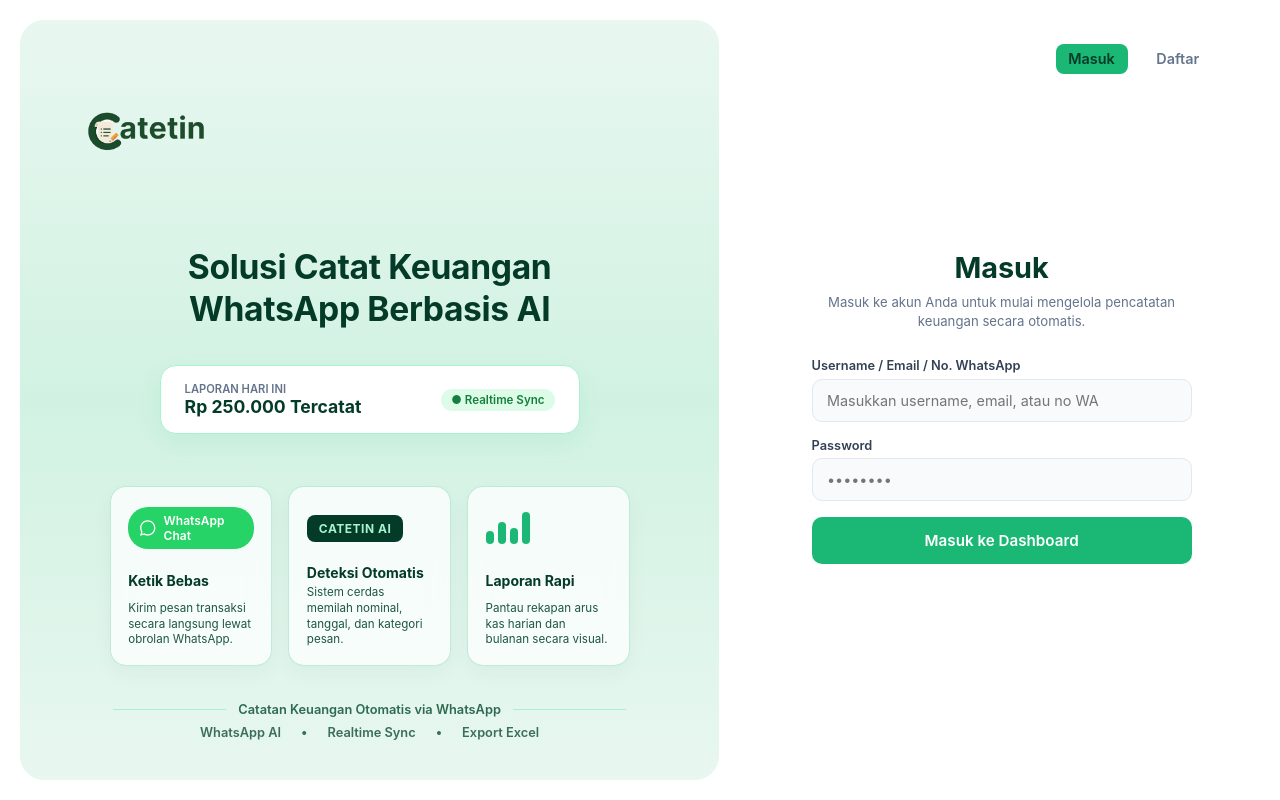
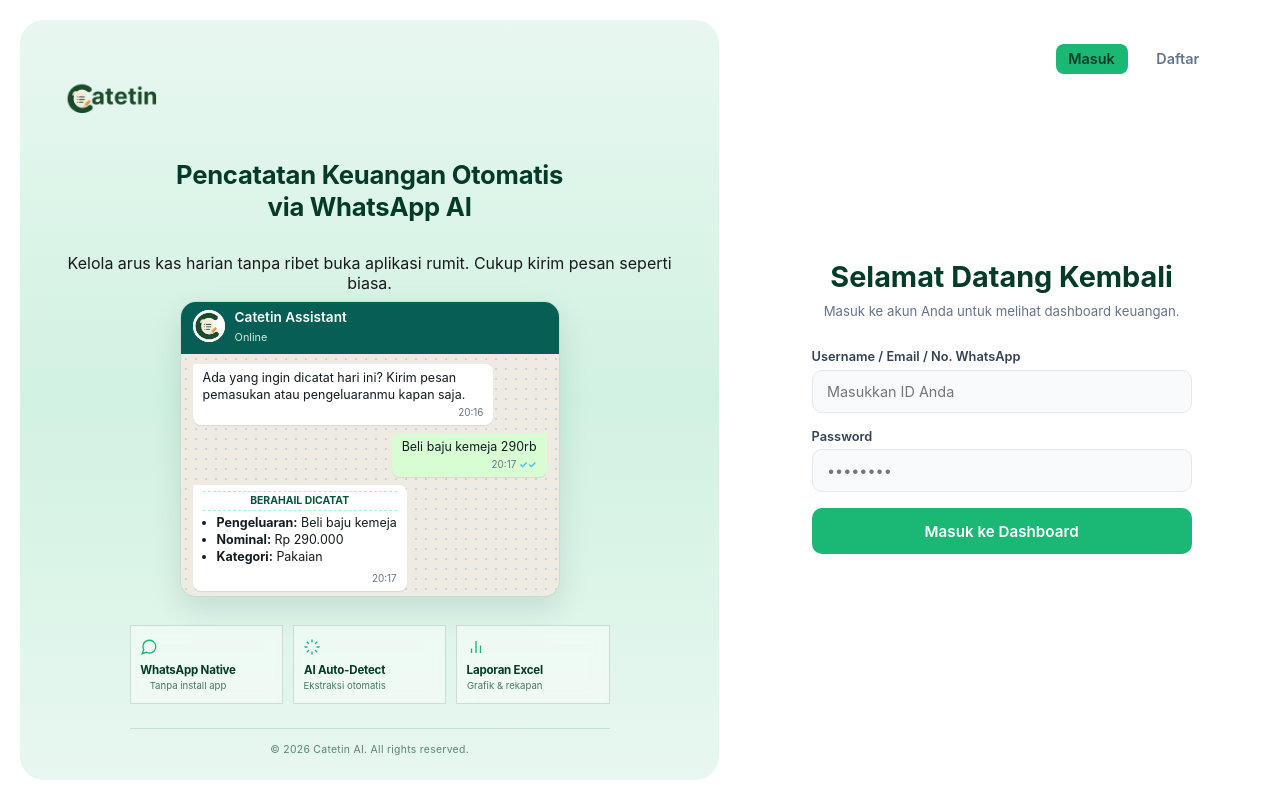
Before and after one commit to MagyenaTwo/catetin, a Python web app: template app/templates/index.html in a window 1280 px wide. Run offline with Jinja, Linux system fonts and the light colour scheme; the template is opened without the code that fills it, so the values that code supplies are empty.

Commit message:
update login

```diff
--- a/app/static/css/style.css
+++ b/app/static/css/style.css
@@ -28,16 +28,20 @@ html, body {
     gap: 1.5rem;
 }
 
+/* ==========================================================================
+   HERO CARD CONTAINER
+   ========================================================================== */
 .hero-card {
     background: linear-gradient(180deg, #e8f7f0 0%, #d1f2e2 50%, #e8f7f0 100%);
     border-radius: 24px;
-    padding: 2.5rem 3rem;
+    padding: 1.5rem 2rem;
     display: flex;
     flex-direction: column;
     justify-content: space-between;
     align-items: center;
     text-align: center;
     position: relative;
+    overflow: hidden;
 }
 
 .hero-header {
@@ -47,177 +51,267 @@ html, body {
 }
 
 .logo-img {
-    height: 150px;
+    height: 115px; /* Diperkecil agar proporsional */
     width: auto;
     object-fit: contain;
 }
 
 .hero-title h1 {
-    font-size: 2.1rem;
+    font-size: 1.6rem;
     font-weight: 700;
     color: #033a28;
+    margin-bottom:30px;
     line-height: 1.25;
     letter-spacing: -0.01em;
 }
 
-.feature-cards {
-    display: flex;
-    gap: 1rem;
+/* ==========================================================================
+   WHATSAPP CHAT PREVIEW (COMPACT & PROPORTIONAL)
+   ========================================================================== */
+.chat-preview-card {
+    position: relative;
     width: 100%;
-    max-width: 520px;
-    margin-top: 1rem;
+    max-width: 380px; /* Membatasi lebar agar tidak meluap */
+    background: #efeae2;
+    border-radius: 16px;
+    box-shadow: 0 12px 30px rgba(3, 58, 40, 0.12);
+    border: 1px solid rgba(27, 183, 116, 0.2);
+    overflow: hidden;
+    margin: 0.5rem 0;
 }
 
-.feature-item {
-    flex: 1;
-    background: rgba(255, 255, 255, 0.75);
-    backdrop-filter: blur(10px);
-    border: 1px solid rgba(27, 183, 116, 0.25);
-    border-radius: 16px;
-    padding: 1.1rem;
-    text-align: left;
-    box-shadow: 0 8px 20px rgba(3, 58, 40, 0.04);
+.wa-mockup {
     display: flex;
     flex-direction: column;
-    justify-content: space-between;
+    text-align: left;
 }
 
-.card-graphic {
-    height: 48px;
-    margin-bottom: 0.75rem;
+.wa-header {
+    background: #075e54;
+    color: #ffffff;
+    padding: 8px 12px;
     display: flex;
     align-items: center;
 }
 
-.wa-badge {
+.wa-user-info {
     display: flex;
     align-items: center;
-    gap: 8px;
-    background: #25d366;
-    color: white;
-    padding: 6px 12px;
-    border-radius: 20px;
-    font-size: 0.75rem;
-    font-weight: 600;
+    gap: 10px;
 }
 
-.wa-icon {
+.wa-avatar img {
+    width: 32px;
+    height: 32px;
+    border-radius: 50%;
+    background: #fff;
+    object-fit: cover;
+}
+
+.wa-name {
+    font-weight: 600;
+    font-size: 0.85rem;
+    display: block;
+    line-height: 1.1;
+}
+
+.wa-status {
+    font-size: 0.68rem;
+    opacity: 0.85;
+}
+
+.wa-body {
+    padding: 10px 12px;
+    display: flex;
+    flex-direction: column;
+    gap: 8px;
+    background-color: #efeae2;
+    background-image: radial-gradient(#cbd5e1 0.75px, transparent 0.75px);
+    background-size: 10px 10px;
+}
+
+/* Chat Bubbles */
+.chat-bubble {
+    max-width: 85%;
+    padding: 6px 10px;
+    border-radius: 8px;
+    font-size: 0.78rem;
+    line-height: 1.35;
+    position: relative;
+    color: #111b21;
+    box-shadow: 0 1px 1px rgba(0,0,0,0.08);
+}
+
+.chat-bubble.in {
+    background: #ffffff;
+    align-self: flex-start;
+    border-top-left-radius: 2px;
+}
+
+.chat-bubble.out {
+    background: #d9fdd3;
+    align-self: flex-end;
+    border-top-right-radius: 2px;
+}
+
+.chat-bubble p {
+    margin: 0;
+}
+
+.chat-time {
+    font-size: 0.62rem;
+    color: #667781;
+    float: right;
+    margin-top: 2px;
+    margin-left: 6px;
+}
+
+.ticks {
+    color: #53bdeb;
+    font-weight: bold;
+}
+
+.ai-banner {
+    font-weight: 700;
+    font-size: 0.65rem;
+    text-align: center;
+    border-top: 1px dashed #a7f3d0;
+    border-bottom: 1px dashed #a7f3d0;
+    padding: 2px 0;
+    margin-bottom: 4px;
+    color: #05543a;
+}
+
+.chat-list {
+    margin: 4px 0;
+    padding-left: 14px;
+    list-style-type: disc;
+}
+
+.sub-text {
+    margin-top: 4px;
+    font-size: 0.72rem;
+    color: #374151;
+}
+
+.chat-preview-card .status-pill {
+    position: absolute;
+    top: 8px;
+    right: 8px;
+    background: rgba(255, 255, 255, 0.95);
+    padding: 3px 8px;
+    border-radius: 12px;
+    font-size: 0.65rem;
+    font-weight: 700;
+    color: #10b981;
+    box-shadow: 0 2px 5px rgba(0,0,0,0.08);
+    z-index: 2;
+}
+
+
+/* ==========================================================================
+   FEATURE CARDS & FOOTER
+   ========================================================================== */
+/* ==========================================================================
+   FEATURE CARDS - Bento Modern (Siku & Minimalis)
+   ========================================================================== */
+.feature-cards {
+    display: grid;
+    grid-template-columns: repeat(3, 1fr);
+    gap: 0.6rem;
+    width: 100%;
+    max-width: 480px;
+    margin-top: 1.25rem;
+}
+
+.feature-item {
+    background: rgba(255, 255, 255, 0.45);
+    backdrop-filter: blur(8px);
+    border: 1px solid rgba(3, 58, 40, 0.15);
+    border-radius: 0 !important; /* Murni siku */
+    padding: 0.75rem 0.6rem;
+    display: flex;
+    flex-direction: column;
+    align-items: flex-start;
+    gap: 0.5rem;
+    transition: all 0.2s ease;
+}
+
+.feature-item:hover {
+    background: rgba(255, 255, 255, 0.85);
+    border-color: #033a28;
+}
+
+/* Ikon Minimalis */
+.feature-icon {
     width: 18px;
     height: 18px;
-    fill: currentColor;
+    color: #1bb774;
 }
 
-.ai-badge {
-    background: #033a28;
-    color: #a7f3d0;
-    padding: 6px 12px;
-    border-radius: 8px;
-    font-size: 0.75rem;
-    font-weight: 700;
-    letter-spacing: 0.5px;
-}
-
-.mini-chart {
+.feature-text {
     display: flex;
-    align-items: flex-end;
-    gap: 4px;
-    height: 32px;
-}
-
-.chart-bar {
-    width: 8px;
-    background: #1bb774;
-    border-radius: 4px;
+    flex-direction: column;
+    gap: 0.15rem;
 }
 
 .feature-item h4 {
-    font-size: 0.875rem;
+    font-size: 0.72rem;
     color: #033a28;
     font-weight: 700;
-    margin-bottom: 0.25rem;
+    margin: 0;
+    line-height: 1.2;
+    letter-spacing: -0.2px;
 }
 
 .feature-item p {
-    font-size: 0.725rem;
+    font-size: 0.6rem;
     color: #1e5643;
-    line-height: 1.35;
+    margin: 0;
+    opacity: 0.8;
+    white-space: nowrap;
 }
 
-.dashboard-preview-card {
-    background: #ffffff;
-    border: 1px solid #a7f3d0;
-    border-radius: 16px;
-    padding: 1rem 1.5rem;
-    width: 100%;
-    max-width: 420px;
-    box-shadow: 0 10px 25px rgba(27, 183, 116, 0.08);
-    display: flex;
-    align-items: center;
-    justify-content: space-between;
+/* Responsif Mobile */
+@media (max-width: 480px) {
+    .feature-cards {
+        gap: 0.4rem;
     }
 
-.preview-info {
-    text-align: left;
+    .feature-item {
+        padding: 0.6rem 0.4rem;
     }
 
-.preview-info span {
-    display: block;
-    font-size: 0.7rem;
-    color: #64748b;
-    text-transform: uppercase;
-    font-weight: 600;
+    .feature-item h4 {
+        font-size: 0.68rem;
     }
 
-.preview-info strong {
-    font-size: 1.1rem;
-    color: #033a28;
+    .feature-item p {
+        font-size: 0.55rem;
+    }
+}
+/* ==========================================================================
+   HERO FOOTER (Ultra Minimalist)
+   ========================================================================== */
+.hero-footer {
+    width: 100%;
+    max-width: 480px;
+    margin-top: 1.5rem;
+    padding-top: 0.85rem;
+    border-top: 1px solid rgba(3, 58, 40, 0.12);
+    text-align: center;
 }
 
-.status-pill {
-    background: #dcfce7;
-    color: #15803d;
-    font-size: 0.725rem;
-    font-weight: 600;
-    padding: 4px 10px;
-    border-radius: 12px;
+.hero-footer p {
+    font-size: 0.65rem;
+    color: #1e5643;
+    opacity: 0.7;
+    margin: 0;
+    letter-spacing: 0.3px;
 }
-
-.hero-footer {
-    width: 100%;
-    display: flex;
-    flex-direction: column;
-    align-items: center;
-}
-
-.divider-text {
-    display: flex;
-    align-items: center;
-    width: 85%;
-    color: #2d6a4f;
-    font-size: 0.8rem;
-    font-weight: 600;
-    margin-bottom: 0.5rem;
-}
-
-.divider-text::before, .divider-text::after {
-    content: '';
-    flex: 1;
-    border-bottom: 1px solid #a7f3d0;
-}
-
-.divider-text span {
-    padding: 0 0.75rem;
-}
-
-.family-logos {
-    display: flex;
-    gap: 1.25rem;
-    font-size: 0.8rem;
-    font-weight: 600;
-    color: #1e5643;
-    opacity: 0.85;
-}
-
+/* ==========================================================================
+   AUTH FORM CONTAINER
+   ========================================================================== */
 .auth-container {
     display: flex;
     flex-direction: column;
--- a/app/templates/index.html
+++ b/app/templates/index.html
@@ -11,14 +11,13 @@
     <meta property="og:title" content="Catetin - Solusi Catat Keuangan AI">
     <meta property="og:description" content="Catat transaksi keuangan harian secara otomatis dan praktis lewat WhatsApp berbasis AI.">
 
-    <!-- URL Gambar Menggunakan subdomain 'www' agar konsisten -->
     <meta property="og:image" content="https://www.kafastore.my.id/static/logo3.png">
     <meta property="og:image:secure_url" content="https://www.kafastore.my.id/static/logo3.png">
     <meta property="og:image:type" content="image/png">
     <meta property="og:image:width" content="300">
     <meta property="og:image:height" content="300">
 
-    <!-- Twitter Card (WhatsApp sering membaca ini juga) -->
+    <!-- Twitter Card -->
     <meta name="twitter:card" content="summary">
     <meta name="twitter:title" content="Catetin - Solusi Catat Keuangan AI">
     <meta name="twitter:description" content="Catat transaksi keuangan harian secara otomatis dan praktis lewat WhatsApp berbasis AI.">
@@ -33,76 +32,102 @@
     <div class="mobile-overlay" id="mobile-overlay" onclick="closeAuthModal()"></div>
 
     <div class="wrapper">
+        <!-- Hero Section / Card Kiri -->
         <div class="hero-card">
             <div class="hero-header">
                 <img src="/static/logo2.png" alt="Catetin Logo" class="logo-img">
             </div>
 
             <div class="hero-title">
-                <h1>Solusi Catat Keuangan<br>WhatsApp Berbasis AI</h1>
+                <h1>Pencatatan Keuangan Otomatis <br><span>via WhatsApp AI</span></h1>
+                <p class="hero-subtitle">Kelola arus kas harian tanpa ribet buka aplikasi rumit. Cukup kirim pesan seperti biasa.</p>
             </div>
 
-            <div class="dashboard-preview-card">
-                <div class="preview-info">
-                    <span>Laporan Hari Ini</span>
-                    <strong>Rp 250.000 Tercatat</strong>
+            <!-- Preview Chat WhatsApp Murni HTML & CSS -->
+            <div class="chat-preview-card">
+                <div class="wa-mockup">
+                    <!-- WA Header -->
+                    <div class="wa-header">
+                        <div class="wa-user-info">
+                            <div class="wa-avatar">
+                                <img src="/static/logo3.png" alt="Catetin Logo">
                             </div>
-                <div class="status-pill">● Realtime Sync</div>
+                            <div class="wa-user-details">
+                                <span class="wa-name">Catetin Assistant</span>
+                                <span class="wa-status">Online</span>
+                            </div>
+                        </div>
                     </div>
 
+                    <!-- WA Chat Body -->
+                    <div class="wa-body">
+                        <div class="chat-bubble in">
+                            <p>Ada yang ingin dicatat hari ini? Kirim pesan pemasukan atau pengeluaranmu kapan saja.</p>
+                            <span class="chat-time">20:16</span>
+                        </div>
+
+                        <div class="chat-bubble out">
+                            <p>Beli baju kemeja 290rb</p>
+                            <span class="chat-time">20:17 <span class="ticks">✓✓</span></span>
+                        </div>
+
+                        <div class="chat-bubble in highlight">
+                            <div class="ai-banner">BERAHAIL DICATAT</div>
+                            <ul class="chat-list">
+                                <li><strong>Pengeluaran:</strong> Beli baju kemeja</li>
+                                <li><strong>Nominal:</strong> Rp 290.000</li>
+                                <li><strong>Kategori:</strong> Pakaian</li>
+                            </ul>
+                            <span class="chat-time">20:17</span>
+                        </div>
+                    </div>
+                </div>
+            </div>
+
+            <!-- Feature Cards - Modern Bento Style (Sharp & Clean) -->
 <div class="feature-cards">
     <div class="feature-item">
-                    <div class="card-graphic">
-                        <div class="wa-badge">
-                            <svg class="wa-icon" viewBox="0 0 24 24">
-                                <path d="M.057 24l1.687-6.163c-1.041-1.804-1.588-3.849-1.587-5.946.003-6.556 5.338-11.891 11.893-11.891 3.181.001 6.167 1.24 8.413 3.488 2.245 2.248 3.481 5.236 3.48 8.414-.003 6.557-5.338 11.892-11.893 11.892-1.99-.001-3.951-.5-5.688-1.448l-6.305 1.654zm6.597-3.807c1.676.995 3.276 1.591 5.392 1.592 5.448 0 9.886-4.434 9.889-9.885.002-5.462-4.415-9.89-9.881-9.892-5.452 0-9.887 4.434-9.889 9.884-.001 2.225.651 3.891 1.746 5.634l-.999 3.648 3.742-.981z"/>
+        <svg class="feature-icon" viewBox="0 0 24 24" fill="none" stroke="currentColor" stroke-width="1.8">
+            <path d="M21 11.5a8.38 8.38 0 0 1-.9 3.8 8.5 8.5 0 0 1-7.6 4.7 8.38 8.38 0 0 1-3.8-.9L3 21l1.9-5.7a8.38 8.38 0 0 1-.9-3.8 8.5 8.5 0 0 1 4.7-7.6 8.38 8.38 0 0 1 3.8-.9h.5a8.48 8.48 0 0 1 8 8v.5z"/>
         </svg>
-                            WhatsApp Chat
+        <div class="feature-text">
+            <h4>WhatsApp Native</h4>
+            <p>Tanpa install app</p>
         </div>
-                    </div>
-                    <h4>Ketik Bebas</h4>
-                    <p>Kirim pesan transaksi secara langsung lewat obrolan WhatsApp.</p>
     </div>
 
     <div class="feature-item">
-                    <div class="card-graphic">
-                        <div class="ai-badge">CATETIN AI</div>
+        <svg class="feature-icon" viewBox="0 0 24 24" fill="none" stroke="currentColor" stroke-width="1.8">
+            <path d="M12 2v4M12 18v4M4.93 4.93l2.83 2.83M16.24 16.24l2.83 2.83M2 12h4M18 12h4M4.93 19.07l2.83-2.83M16.24 7.76l2.83-2.83"/>
+        </svg>
+        <div class="feature-text">
+            <h4>AI Auto-Detect</h4>
+            <p>Ekstraksi otomatis</p>
         </div>
-                    <h4>Deteksi Otomatis</h4>
-                    <p>Sistem cerdas memilah nominal, tanggal, dan kategori pesan.</p>
     </div>
 
     <div class="feature-item">
-                    <div class="card-graphic">
-                        <div class="mini-chart">
-                            <div class="chart-bar" style="height: 40%;"></div>
-                            <div class="chart-bar" style="height: 70%;"></div>
-                            <div class="chart-bar" style="height: 50%;"></div>
-                            <div class="chart-bar" style="height: 100%;"></div>
+        <svg class="feature-icon" viewBox="0 0 24 24" fill="none" stroke="currentColor" stroke-width="1.8">
+            <line x1="18" y1="20" x2="18" y2="10"/><line x1="12" y1="20" x2="12" y2="4"/><line x1="6" y1="20" x2="6" y2="14"/>
+        </svg>
+        <div class="feature-text">
+            <h4>Laporan Excel</h4>
+            <p>Grafik & rekapan</p>
         </div>
-                    </div>
-                    <h4>Laporan Rapi</h4>
-                    <p>Pantau rekapan arus kas harian dan bulanan secara visual.</p>
     </div>
 </div>
 
             <!-- Tombol CTA khusus Mobile -->
-            <button class="btn-hero-cta" onclick="openAuthModal()">Coba Sekarang</button>
+            <button class="btn-hero-cta" onclick="openAuthModal()">Mulai Sekarang</button>
 
+         <!-- Hero Footer Ultra Minimalist -->
 <div class="hero-footer">
-                <div class="divider-text"><span>Catatan Keuangan Otomatis via WhatsApp</span></div>
-                <div class="family-logos">
-                    <span>WhatsApp AI</span>
-                    <span>•</span>
-                    <span>Realtime Sync</span>
-                    <span>•</span>
-                    <span>Export Excel</span>
-                </div>
+    <p>&copy; 2026 Catetin AI. All rights reserved.</p>
 </div>
 </div>
 
+        <!-- Form Autentikasi / Kanan -->
         <div class="auth-container" id="auth-container">
-            <!-- Tombol Close independen dari top-nav -->
             <button class="mobile-close-btn" onclick="closeAuthModal()" aria-label="Tutup">&times;</button>
 
             <div class="top-nav">
@@ -113,13 +138,13 @@
             <div class="auth-content">
                 <div id="toast" class="toast hidden"></div>
 
-                <h2 id="form-title">Masuk</h2>
-                <p class="sub" id="form-sub">Masuk ke akun Anda untuk mulai mengelola pencatatan keuangan secara otomatis.</p>
+                <h2 id="form-title">Selamat Datang Kembali</h2>
+                <p class="sub" id="form-sub">Masuk ke akun Anda untuk melihat dashboard keuangan.</p>
 
                 <form id="loginForm" action="/login" method="POST">
                     <div class="form-group">
                         <label for="login-identifier">Username / Email / No. WhatsApp</label>
-                        <input type="text" id="login-identifier" name="username" placeholder="Masukkan username, email, atau no WA" required autocomplete="username">
+                        <input type="text" id="login-identifier" name="username" placeholder="Masukkan ID Anda" required autocomplete="username">
                     </div>
                     <div class="form-group">
                         <label for="login-password">Password</label>
@@ -134,12 +159,12 @@
                 <form id="registerForm" action="/register" method="POST" class="hidden">
                     <div class="form-group">
                         <label for="reg-username">Username</label>
-                        <input type="text" id="reg-username" name="username" placeholder="Masukkan username" required>
+                        <input type="text" id="reg-username" name="username" placeholder="Pilih username" required>
                     </div>
 
                     <div class="method-selector">
-                        <button type="button" class="method-btn active" id="btn-method-email" onclick="switchRegMethod('email')">Gunakan Email</button>
-                        <button type="button" class="method-btn" id="btn-method-phone" onclick="switchRegMethod('phone')">Gunakan Nomor</button>
+                        <button type="button" class="method-btn active" id="btn-method-email" onclick="switchRegMethod('email')">Email</button>
+                        <button type="button" class="method-btn" id="btn-method-phone" onclick="switchRegMethod('phone')">WhatsApp</button>
                     </div>
 
                     <div id="reg-email-section">
@@ -152,7 +177,7 @@
                                     <span class="spinner hidden"></span>
                                 </button>
                             </div>
-                            <span class="hint">Kode verifikasi akan dikirim ke email via Resend.</span>
+                            <span class="hint">Kode verifikasi dikirim via email.</span>
                         </div>
                         <div class="form-group hidden" id="otp-group">
                             <label>Kode OTP Email</label>
@@ -172,17 +197,17 @@
                         <div class="form-group">
                             <label for="reg-phone">Nomor WhatsApp</label>
                             <input type="tel" id="reg-phone" name="phone_number" placeholder="081234567890">
-                            <span class="hint">Pastikan nomor aktif dan terhubung ke WhatsApp.</span>
+                            <span class="hint">Gunakan nomor yang aktif terhubung ke WhatsApp.</span>
                         </div>
                     </div>
 
                     <div class="form-group">
                         <label for="reg-password">Password</label>
-                        <input type="password" id="reg-password" name="password" placeholder="Buat password" required>
-                        <span class="hint">Minimal 8 karakter, kombinasi huruf besar, huruf kecil, dan angka.</span>
+                        <input type="password" id="reg-password" name="password" placeholder="Buat password aman" required>
+                        <span class="hint">Min. 8 karakter (kombinasi huruf & angka).</span>
                     </div>
                     <button type="submit" class="btn-submit">
-                        <span class="btn-text">Daftar Sekarang</span>
+                        <span class="btn-text">Buat Akun Sekarang</span>
                         <span class="spinner hidden"></span>
                     </button>
                 </form>
```
Also changed, not shown: other parts of app/static/css/style.css (+22 -123 lines). Lines whose indentation alone changed are shown as unchanged.
